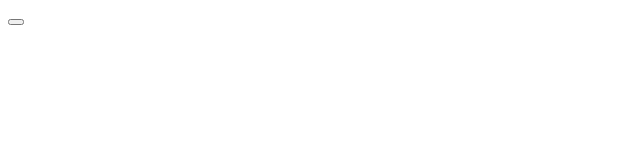
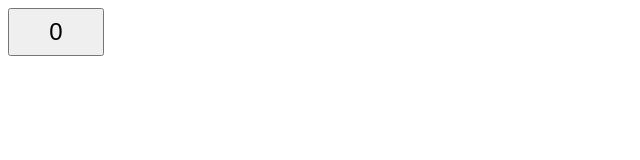
Before and after one commit to H4rliquinn/HackerRankPractice, a plain HTML site: page 10 Days of Javascript/Day 8/CreateAButton.html in a window 1280 px wide. Shown: the whole page, without its empty margins (0-640 px from the left). Drawn offline with Linux system fonts and the light colour scheme.

Commit message:
Added CSS

```diff
--- a/10 Days of Javascript/Day 8/CreateAButton.html
+++ b/10 Days of Javascript/Day 8/CreateAButton.html
@@ -4,8 +4,15 @@
     <head>
         <meta charset="utf-8">
         <title>Button</title>
+        <style>
+        #btn {
+            width:96px;
+            height:48px;
+            font-size:24px;
+        }
+        </style>
     </head>
     <body>
-        <button id='btn'/>
+        <button id='btn'>0</button>
     </body>
 </html>
```
